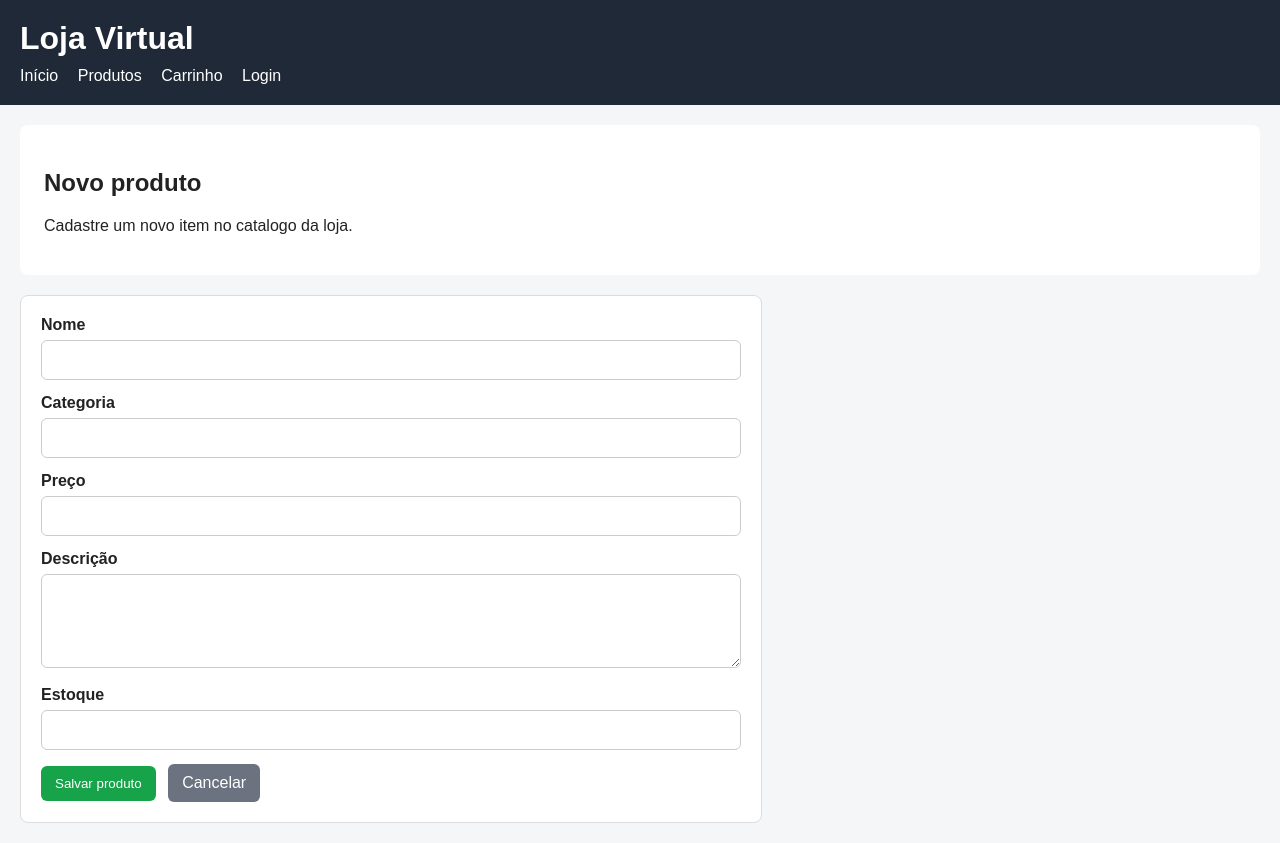
After one commit to nyyzyyyyy/loja-virtual-flask, a Flask app: page /admin/produtos/novo in a window 1280 px wide. The commit adds this page. Run offline with Flask 3, Linux system fonts and the light colour scheme.

Commit message:
Adiciona cadastro de produtos no admin

```diff
--- a/app.py
+++ b/app.py
@@ -1,4 +1,4 @@
-from flask import Flask, render_template, request
+from flask import Flask, render_template, request, redirect, url_for
 from database import conectar_banco
 
 app = Flask(__name__)
@@ -18,6 +18,20 @@ def buscar_produto_por_id(produto_id):
     ).fetchone()
     conexao.close()
     return produto
+
+
+def cadastrar_produto(nome, categoria, preco, descricao, estoque):
+    conexao = conectar_banco()
+    conexao.execute(
+        """
+        INSERT INTO produtos (nome, categoria, preco, descricao, estoque)
+        VALUES (?, ?, ?, ?, ?)
+        """,
+        (nome, categoria, preco, descricao, estoque)
+    )
+    conexao.commit()
+    conexao.close()
+
 
 @app.route("/")
 def home():
@@ -74,6 +88,27 @@ def admin_produtos():
     produtos = listar_produtos()
     return render_template("admin_produtos.html", produtos=produtos)
 
+
+@app.route("/admin/produtos/novo", methods=["GET", "POST"])
+def admin_novo_produto():
+    if request.method == "POST":
+        nome = request.form["nome"]
+        categoria = request.form["categoria"]
+        preco = float(request.form["preco"])
+        descricao = request.form["descricao"]
+        estoque = int(request.form["estoque"])
+
+        cadastrar_produto(nome, categoria, preco, descricao, estoque)
+
+        return redirect(url_for("admin_produtos"))
+
+    return render_template("admin_novo_produto.html")
+
+
 if __name__ == "__main__":
     print("Iniciando o servidor Flask...")
     app.run(debug=True)
+
+if __name__ == "__main__":
+    print("Iniciando o servidor Flask...")
+    app.run(debug=True)
--- a/static/css/style.css
+++ b/static/css/style.css
@@ -122,3 +122,37 @@ main {
 .tabela-admin th {
     background-color: #f3f4f6;
 }
+.form-admin {
+    background-color: white;
+    padding: 20px;
+    border-radius: 8px;
+    border: 1px solid #ddd;
+    max-width: 700px;
+}
+
+.form-admin label {
+    display: block;
+    margin-bottom: 14px;
+    font-weight: bold;
+}
+
+.form-admin input,
+.form-admin textarea {
+    width: 100%;
+    box-sizing: border-box;
+    margin-top: 6px;
+    padding: 10px;
+    border: 1px solid #ccc;
+    border-radius: 6px;
+    font: inherit;
+}
+
+.form-admin button {
+    background-color: #16a34a;
+    color: white;
+    border: 0;
+    padding: 10px 14px;
+    border-radius: 6px;
+    cursor: pointer;
+    margin-right: 8px;
+}
--- /dev/null
+++ b/templates/admin_novo_produto.html
@@ -0,0 +1,40 @@
+{% extends "base.html" %}
+
+{% block title %}Novo Produto - Admin{% endblock %}
+
+{% block content %}
+<section class="hero">
+    <h2>Novo produto</h2>
+    <p>Cadastre um novo item no catalogo da loja.</p>
+</section>
+
+<form class="form-admin" method="post">
+    <label>
+        Nome
+        <input type="text" name="nome" required>
+    </label>
+
+    <label>
+        Categoria
+        <input type="text" name="categoria" required>
+    </label>
+
+    <label>
+        Preço
+        <input type="number" step="0.01" name="preco" required>
+    </label>
+
+    <label>
+        Descrição
+        <textarea name="descricao" rows="4" required></textarea>
+    </label>
+
+    <label>
+        Estoque
+        <input type="number" name="estoque" required>
+    </label>
+
+    <button type="submit">Salvar produto</button>
+    <a class="botao-secundario" href="{{ url_for('admin_produtos') }}">Cancelar</a>
+</form>
+{% endblock %}
--- a/templates/admin_produtos.html
+++ b/templates/admin_produtos.html
@@ -7,6 +7,10 @@
     <h2>Gerenciar produtos</h2>
     <p>Visualize os produtos cadastrados na loja.</p>
 </section>
+
+<p>
+    <a class="botao" href="{{ url_for('admin_novo_produto') }}">Novo produto</a>
+</p>
 
 <section class="admin-area">
     <table class="tabela-admin">
```
